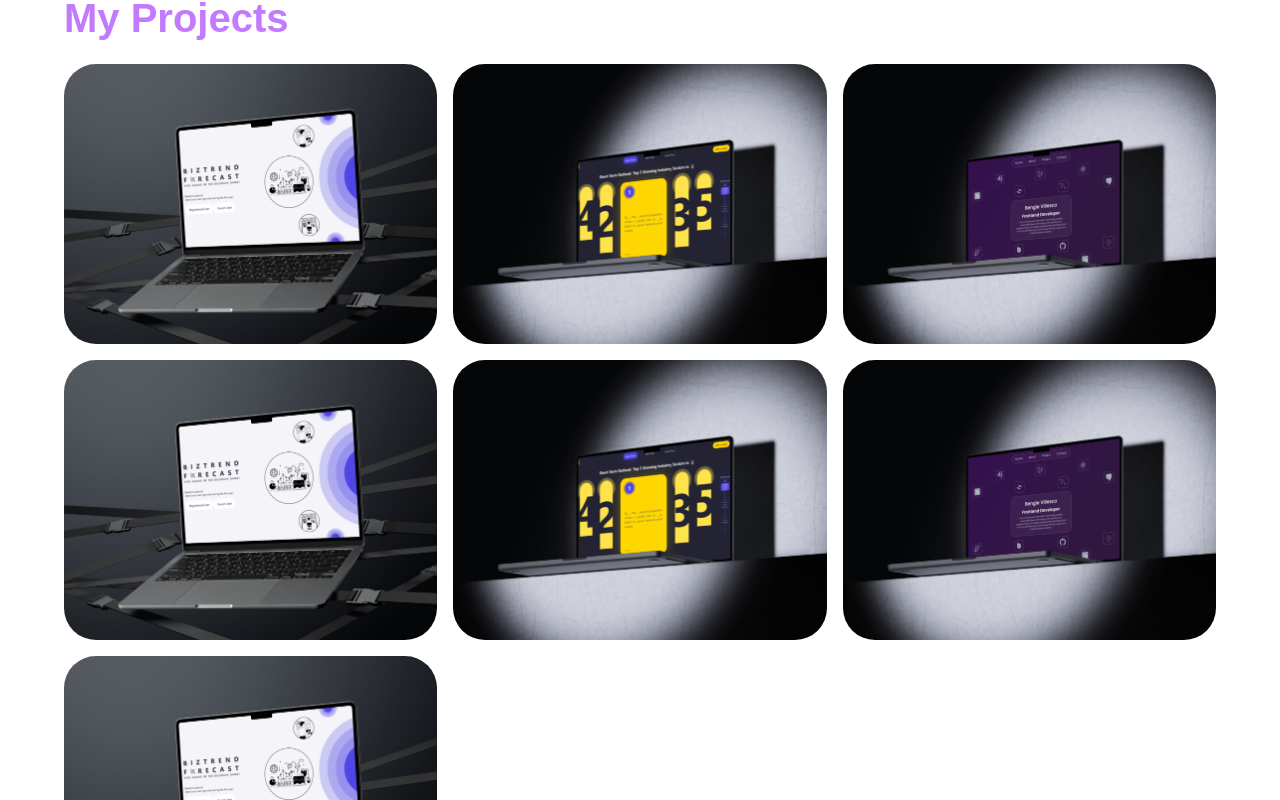
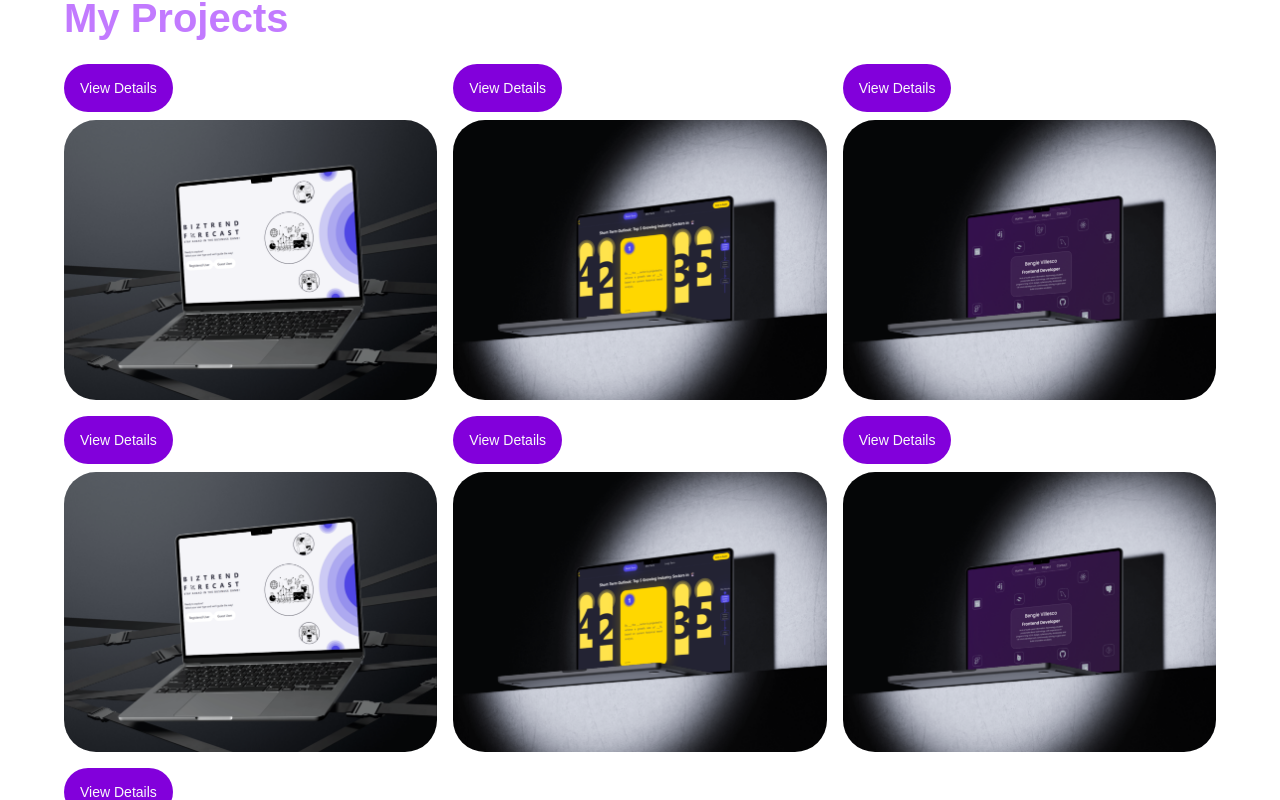
Before and after one commit to p3uj/portfolio, a Next.js app: page / in a window 1280 px wide. Shown: the part 1660-2460 px from the top of the page. Built offline with nearby package versions, Linux system fonts and the light colour scheme.

Commit message:
feat(project): add CTA button and layout wrappers to project cards

```diff
--- a/app/project/page.tsx
+++ b/app/project/page.tsx
@@ -1,5 +1,6 @@
 import { Card } from "@/components/ui/card/card";
 import styles from "./page.module.scss";
+import Button from "@/components/ui/button/button";
 
 export default function Project() {
   return (
@@ -8,52 +9,87 @@ export default function Project() {
 
       <section>
         <Card>
+          <div className={styles.buttonWrapper}>
+            <Button variant="default">View Details</Button>
+          </div>
+          <div className={styles.imageWrapper}>
             <img
               src="/images/projects/project1/Image1.png"
               alt="Image project 1"
             />
+          </div>
         </Card>
 
         <Card>
+          <div className={styles.buttonWrapper}>
+            <Button variant="default">View Details</Button>
+          </div>
+          <div className={styles.imageWrapper}>
             <img
               src="/images/projects/project1/Image2.png"
               alt="Image project 1"
             />
+          </div>
         </Card>
 
         <Card>
+          <div className={styles.buttonWrapper}>
+            <Button variant="default">View Details</Button>
+          </div>
+          <div className={styles.imageWrapper}>
             <img
               src="/images/projects/project1/Image3.png"
               alt="Image project 1"
             />
+          </div>
         </Card>
 
         <Card>
+          <div className={styles.buttonWrapper}>
+            <Button variant="default">View Details</Button>
+          </div>
+          <div className={styles.imageWrapper}>
             <img
               src="/images/projects/project1/Image1.png"
               alt="Image project 1"
             />
+          </div>
         </Card>
 
         <Card>
+          <div className={styles.buttonWrapper}>
+            <Button variant="default">View Details</Button>
+          </div>
+          <div className={styles.imageWrapper}>
             <img
               src="/images/projects/project1/Image2.png"
               alt="Image project 1"
             />
+          </div>
         </Card>
 
         <Card>
+          <div className={styles.buttonWrapper}>
+            <Button variant="default">View Details</Button>
+          </div>
+          <div className={styles.imageWrapper}>
             <img
               src="/images/projects/project1/Image3.png"
               alt="Image project 1"
             />
+          </div>
         </Card>
 
         <Card>
+          <div className={styles.buttonWrapper}>
+            <Button variant="default">View Details</Button>
+          </div>
+          <div className={styles.imageWrapper}>
             <img
               src="/images/projects/project1/Image1.png"
               alt="Image project 1"
             />
+          </div>
         </Card>
       </section>
     </section>
```
Lines whose indentation alone changed are shown as unchanged.
